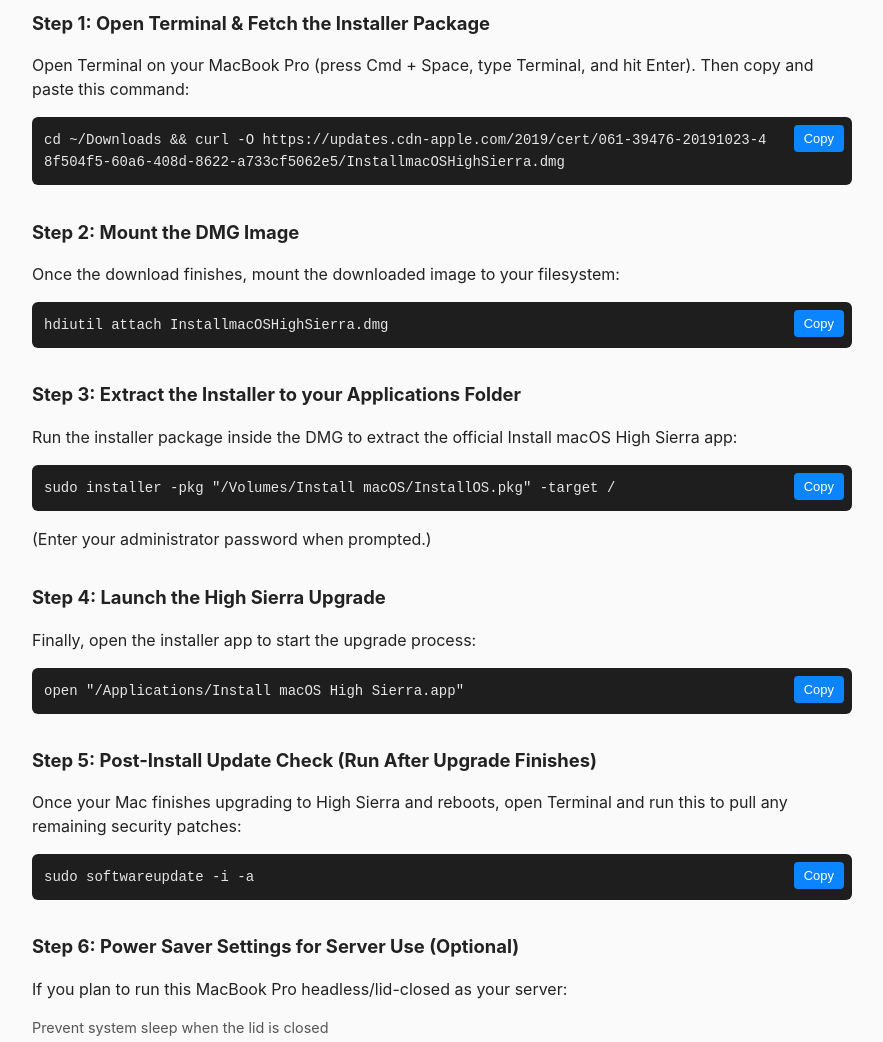
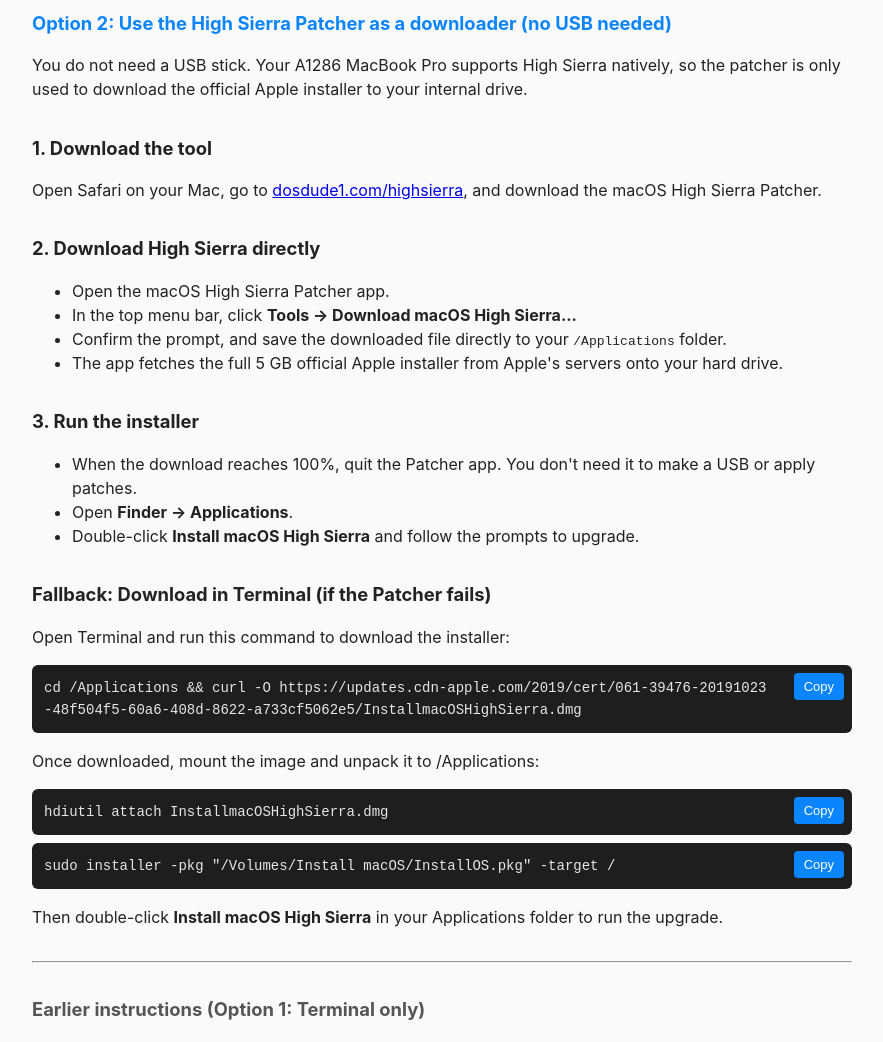
Before and after one commit to DocToime/highsierra-steps, a plain HTML site: page index.html in a window 1280 px wide. Shown: the part 140-1182 px from the top of the page, without its empty margins (198-1081 px from the left). Drawn offline with Linux system fonts and the light colour scheme.

Commit message:
Add Option 2 patcher instructions

```diff
--- a/index.html
+++ b/index.html
@@ -10,6 +10,29 @@
 </style></head><body>
 <h1>Upgrade MacBook Pro to macOS High Sierra</h1>
 <p>Copy each command with the Copy button and paste it into Terminal.</p>
+<h2 style="color:#0a84ff">Option 2: Use the High Sierra Patcher as a downloader (no USB needed)</h2>
+<p>You do not need a USB stick. Your A1286 MacBook Pro supports High Sierra natively, so the patcher is only used to download the official Apple installer to your internal drive.</p>
+<h2>1. Download the tool</h2>
+<p>Open Safari on your Mac, go to <a href="https://dosdude1.com/highsierra">dosdude1.com/highsierra</a>, and download the macOS High Sierra Patcher.</p>
+<h2>2. Download High Sierra directly</h2>
+<ul><li>Open the macOS High Sierra Patcher app.</li>
+<li>In the top menu bar, click <b>Tools &rarr; Download macOS High Sierra...</b></li>
+<li>Confirm the prompt, and save the downloaded file directly to your <code>/Applications</code> folder.</li>
+<li>The app fetches the full 5 GB official Apple installer from Apple's servers onto your hard drive.</li></ul>
+<h2>3. Run the installer</h2>
+<ul><li>When the download reaches 100%, quit the Patcher app. You don't need it to make a USB or apply patches.</li>
+<li>Open <b>Finder &rarr; Applications</b>.</li>
+<li>Double-click <b>Install macOS High Sierra</b> and follow the prompts to upgrade.</li></ul>
+<h2>Fallback: Download in Terminal (if the Patcher fails)</h2>
+<p>Open Terminal and run this command to download the installer:</p>
+<div class="cmd"><code>cd /Applications &amp;&amp; curl -O https://updates.cdn-apple.com/2019/cert/061-39476-20191023-48f504f5-60a6-408d-8622-a733cf5062e5/InstallmacOSHighSierra.dmg</code><button>Copy</button></div>
+<p>Once downloaded, mount the image and unpack it to /Applications:</p>
+<div class="cmd"><code>hdiutil attach InstallmacOSHighSierra.dmg</code><button>Copy</button></div>
+<div class="cmd"><code>sudo installer -pkg "/Volumes/Install macOS/InstallOS.pkg" -target /</code><button>Copy</button></div>
+<p>Then double-click <b>Install macOS High Sierra</b> in your Applications folder to run the upgrade.</p>
+<hr style="margin:2em 0">
+<h2 style="color:#555">Earlier instructions (Option 1: Terminal only)</h2>
+
 
 <h2>Step 1: Open Terminal &amp; Fetch the Installer Package</h2>
 <p>Open Terminal on your MacBook Pro (press Cmd + Space, type Terminal, and hit Enter). Then copy and paste this command:</p>
```
